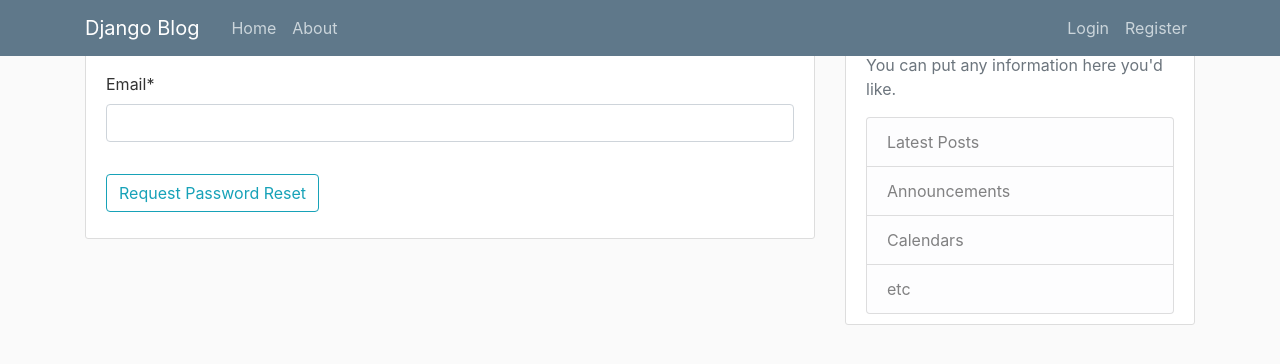
After one commit to HaithemLamri/Django_Blog, a Django app: page /password-reset/ in a window 1280 px wide. The commit adds this page. Shown: the top 364 px of the page. Run offline with Django 3.2, Linux system fonts and the light colour scheme; some libraries are stand-ins or nearby versions.

Commit message:
email and password reset added

```diff
--- a/djangoTuto/djangoTuto/urls.py
+++ b/djangoTuto/djangoTuto/urls.py
@@ -23,9 +23,17 @@ from django.conf.urls.static import static
 urlpatterns = [
     path('admin/', admin.site.urls),
     path('register/',user_views.register , name='register'),
- path('profile/',user_views.profile , name='profile'),
+    path('profile/',user_views.profile , name='profile'),
     path('login/',auth_views.LoginView.as_view(template_name = 'users/login.html') , name='login'),
     path('logout/',auth_views.LogoutView.as_view( template_name = 'users/logout.html') , name='logout'),
+    path('password-reset/', auth_views.PasswordResetView.as_view(template_name='users/password_reset.html'), name='password_reset'),
+    path('password-reset/done', auth_views.PasswordResetDoneView.as_view(template_name='users/password_reset_done.html'),
+         name='password_reset_done'),
+    path('password-reset-confirm/<uidb64>/<token>/', auth_views.PasswordResetConfirmView.as_view(template_name='users/password_reset_confirm.html'),
+         name='password_reset_confirm'),
+    path('password-reset-complete/', auth_views.PasswordResetCompleteView.as_view(template_name='users/password_reset_complete.html'),
+         name='password_reset_complete'),
+
     path('', include('blog.urls')),
 
 ]
--- a/djangoTuto/users/templates/users/login.html
+++ b/djangoTuto/users/templates/users/login.html
@@ -10,11 +10,14 @@
             </fieldset>
             <div class="form-group">
                 <button class="btn btn-outline-info" type="submit">Login</button>
+                <small class="text-muted ml-2">
+                    <a href="{% url 'password_reset' %}">Forgot Password?</a>
+                </small>
             </div>
         </form>
         <div class="border-top pt-3">
             <small class="text-muted">
-                Need An Account? <a class="ml-2" href="{% url 'register' %}">Sign In Now !</a>
+                Need An Account? <a class="ml-2" href="{% url 'register' %}">Sign Up Now</a>
             </small>
         </div>
     </div>
--- /dev/null
+++ b/djangoTuto/users/templates/users/password_reset.html
@@ -0,0 +1,16 @@
+{% extends "blog/base.html" %}
+{% load crispy_forms_tags %}
+{% block content %}
+    <div class="content-section">
+        <form method="POST">
+            {% csrf_token %}
+            <fieldset class="form-group">
+                <legend class="border-bottom mb-4">Reset Password</legend>
+                {{ form|crispy }}
+            </fieldset>
+            <div class="form-group">
+                <button class="btn btn-outline-info" type="submit">Request Password Reset</button>
+            </div>
+        </form>
+    </div>
+{% endblock content %}
--- /dev/null
+++ b/djangoTuto/users/templates/users/password_reset_done.html
@@ -0,0 +1,6 @@
+{% extends "blog/base.html" %}
+{% block content %}
+    <div class="alert alert-info">
+        An email has been sent with instructions to reset your password
+    </div>
+{% endblock content %}
```
Also changed, not shown: djangoTuto/djangoTuto/settings.py (+7 -0 lines), djangoTuto/users/templates/users/password_reset_complete.html (added, +7 -0 lines), djangoTuto/users/templates/users/password_reset_confirm.html (added, +16 -0 lines).
